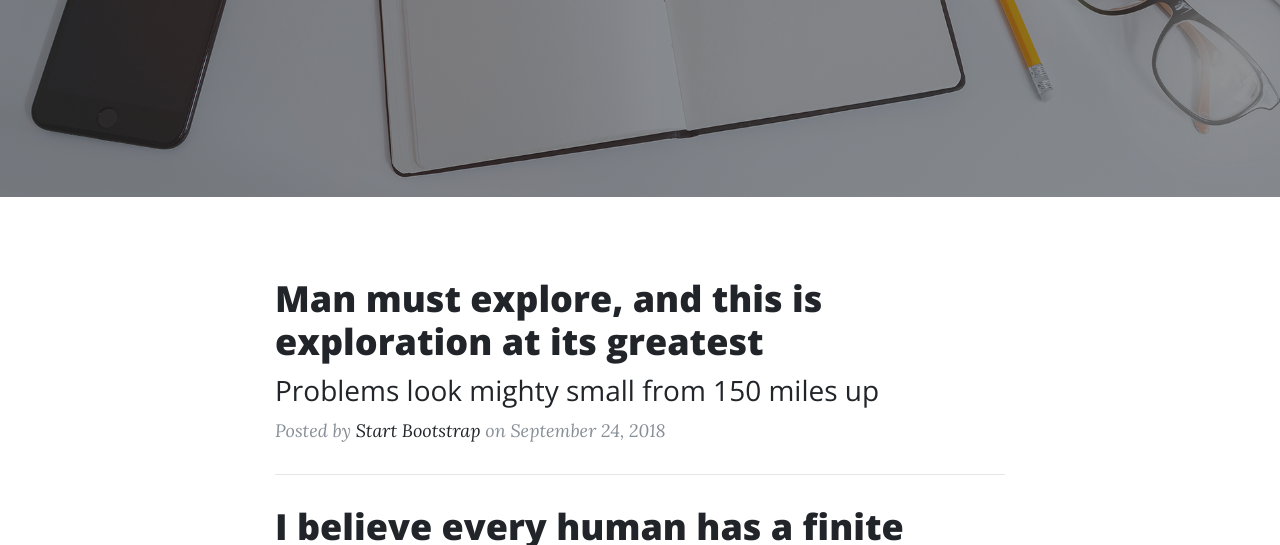
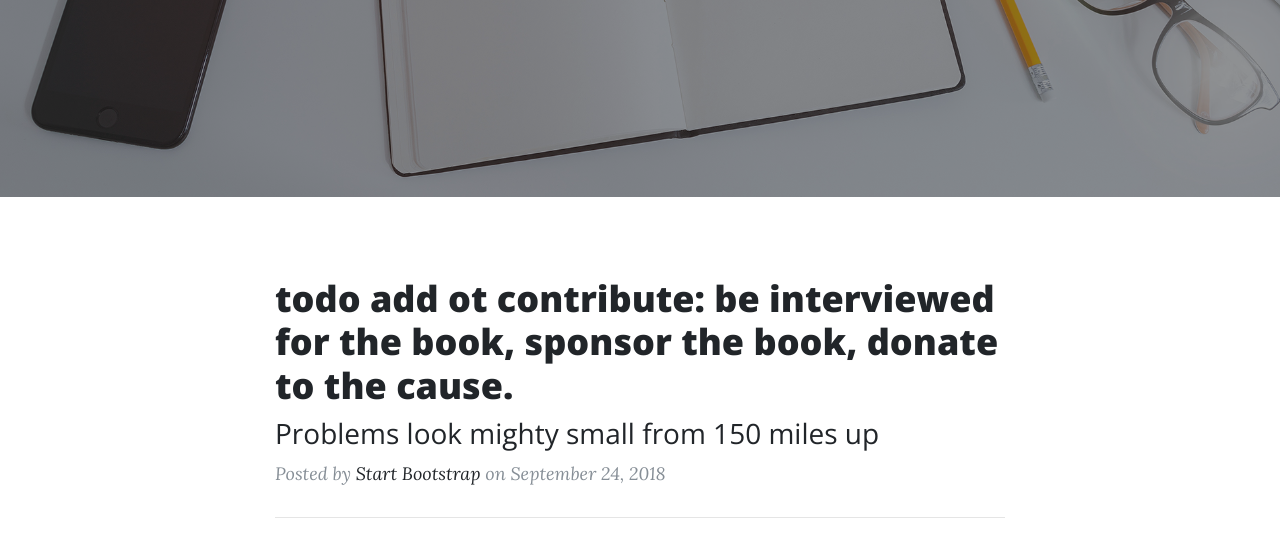
Before and after one commit to aoprojects/code-services-book-surveys, a website: page index.html in a window 1280 px wide. Shown: the part 484-1029 px from the top of the page. Drawn offline with nearby package versions, Linux system fonts and the light colour scheme.

Commit message:
add note to self on index

```diff
--- a/index.html
+++ b/index.html
@@ -74,7 +74,7 @@
           <div class="post-preview">
             <a href="post.html">
               <h2 class="post-title">
-                Man must explore, and this is exploration at its greatest
+                todo add ot contribute: be interviewed for the book, sponsor the book, donate to the cause.
               </h2>
               <h3 class="post-subtitle">
                 Problems look mighty small from 150 miles up
```
